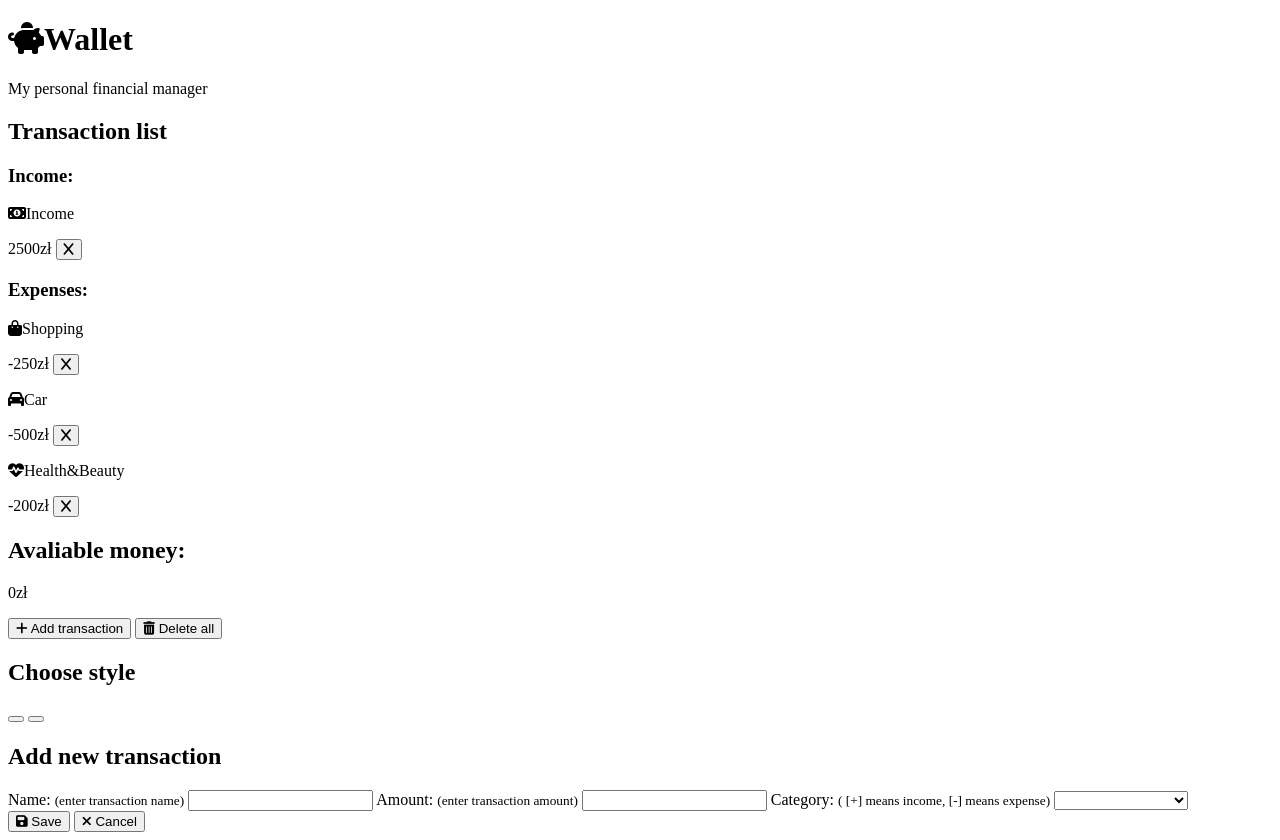
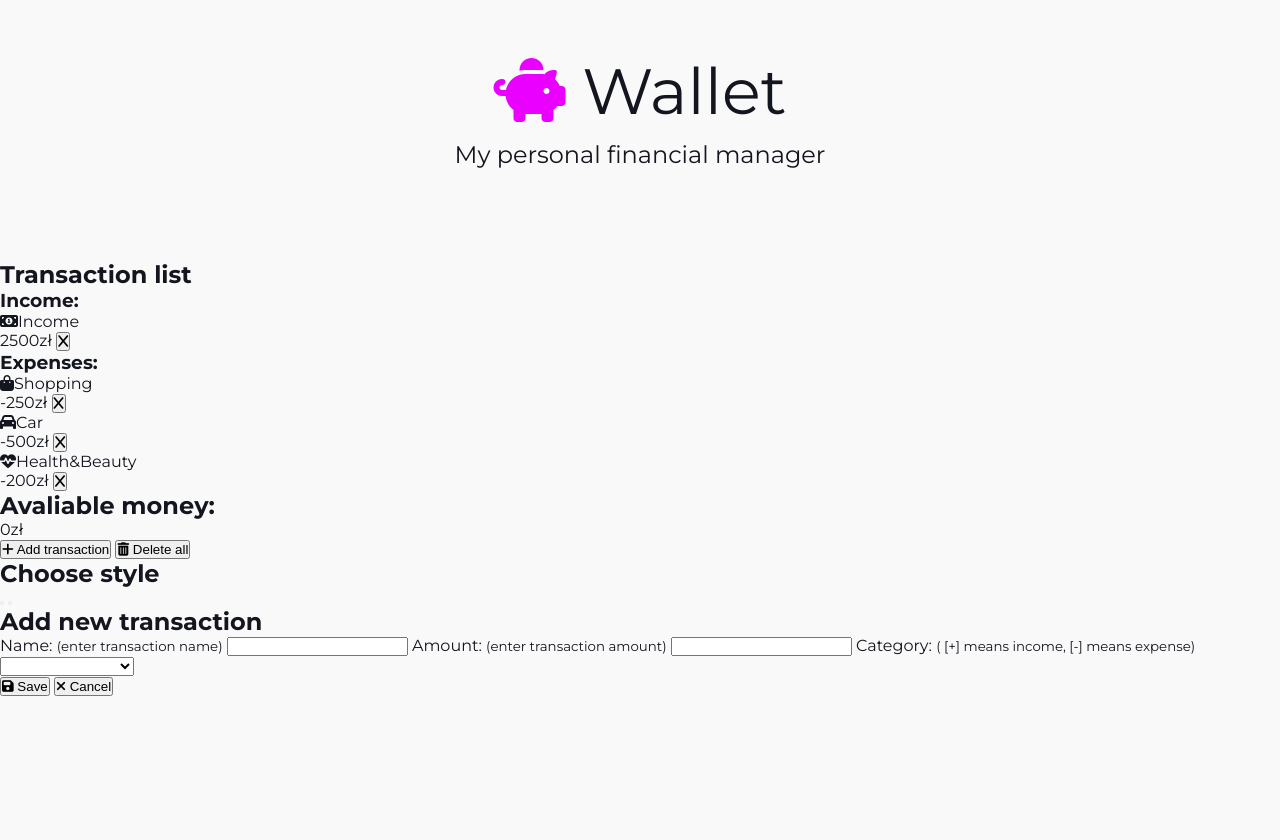
Before and after one commit to 88080888/FinancialManager, a plain HTML site: page index.html in a window 1280 px wide. After the commit the page ends 800 px from the top, so only its background shows below. Drawn offline with Linux system fonts and the light colour scheme.

Commit message:
styling header section

```diff
--- a/style.css
+++ b/style.css
@@ -0,0 +1,41 @@
+* {
+  box-sizing: border-box;
+  margin: 0;
+  padding: 0;
+}
+
+:root {
+  --first-color: #f9f9f9;
+  --second-color: #14161F;
+  border-color: rgb(0,0,0,.2);
+}
+
+body {
+  min-height: 100vh;
+  font-family: 'Montserrat', sans-serif;
+  color: var(--second-color);
+  background-color: var(--first-color);
+}
+
+header {
+  display: flex;
+  justify-content: center;
+  align-items: center;
+  flex-direction: column;
+  margin-bottom: 40px;
+  height: 220px;
+}
+
+header h1 {
+  font-size: 64px;
+  margin-bottom: 10px;
+  font-weight: 280;
+}
+
+header i {
+  color: rgb(234, 0, 255);
+}
+
+header p {
+  font-size: 24px;
+}
```
Also changed, not shown: index.html (+1 -1 lines).
